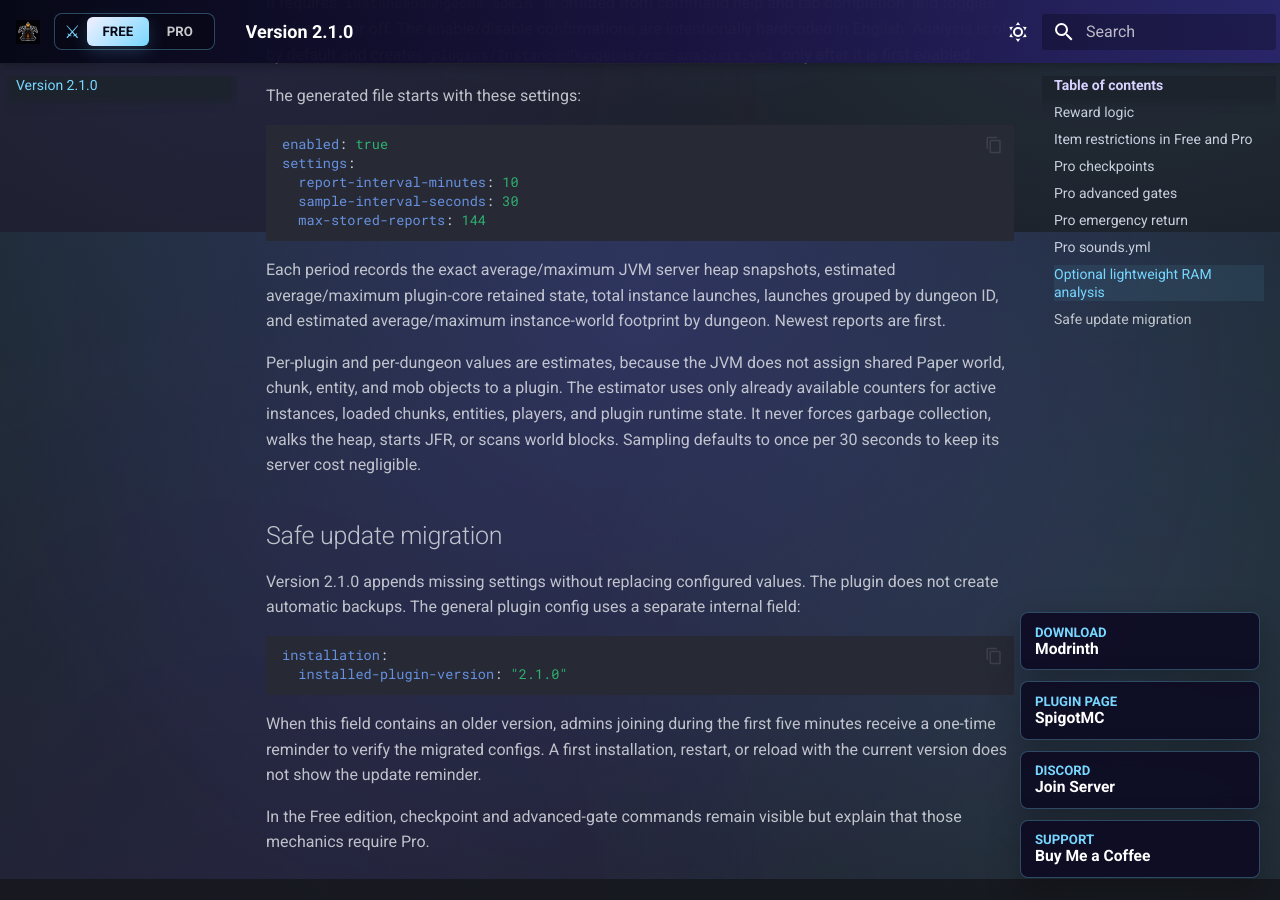
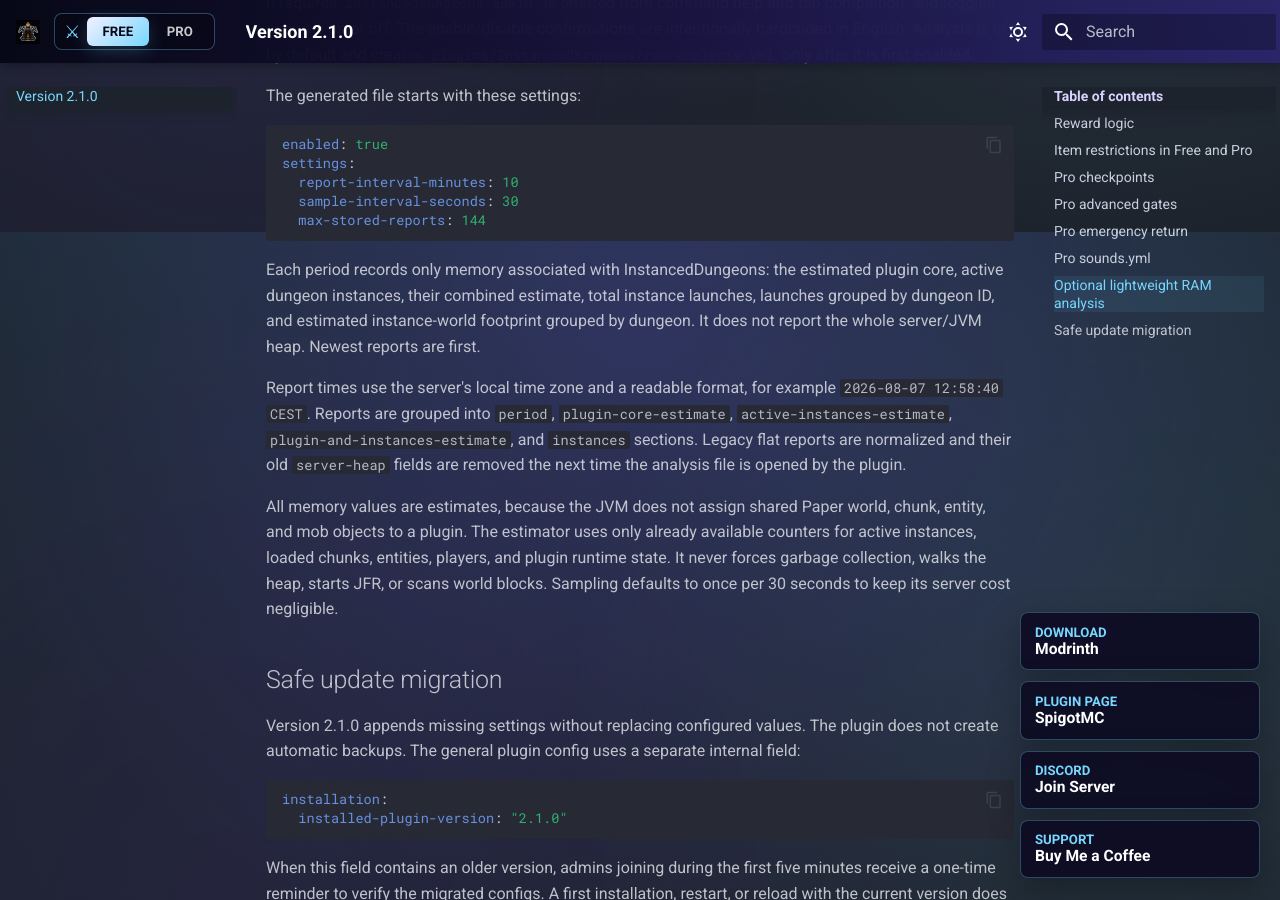
Before and after one commit to wertPL/InstancedDungeons-Docs, an MkDocs documentation site: the page built from docs/version-2.1.md, in a window 1280 px wide and 900 px high, scrolled down 5168 px. Built offline with MkDocs 1.6.1 and Material for MkDocs 9.7.7, drawn with Linux system fonts in a browser that asks for light colours.

Commit message:
Clarify plugin RAM analysis reports

````diff
--- a/docs/version-2.1.md
+++ b/docs/version-2.1.md
@@ -211,9 +211,11 @@ settings:
   max-stored-reports: 144
 ```
 
-Each period records the exact average/maximum JVM server heap snapshots, estimated average/maximum plugin-core retained state, total instance launches, launches grouped by dungeon ID, and estimated average/maximum instance-world footprint by dungeon. Newest reports are first.
+Each period records only memory associated with InstancedDungeons: the estimated plugin core, active dungeon instances, their combined estimate, total instance launches, launches grouped by dungeon ID, and estimated instance-world footprint grouped by dungeon. It does not report the whole server/JVM heap. Newest reports are first.
 
-Per-plugin and per-dungeon values are estimates, because the JVM does not assign shared Paper world, chunk, entity, and mob objects to a plugin. The estimator uses only already available counters for active instances, loaded chunks, entities, players, and plugin runtime state. It never forces garbage collection, walks the heap, starts JFR, or scans world blocks. Sampling defaults to once per 30 seconds to keep its server cost negligible.
+Report times use the server's local time zone and a readable format, for example `2026-08-07 12:58:40 CEST`. Reports are grouped into `period`, `plugin-core-estimate`, `active-instances-estimate`, `plugin-and-instances-estimate`, and `instances` sections. Legacy flat reports are normalized and their old `server-heap` fields are removed the next time the analysis file is opened by the plugin.
+
+All memory values are estimates, because the JVM does not assign shared Paper world, chunk, entity, and mob objects to a plugin. The estimator uses only already available counters for active instances, loaded chunks, entities, players, and plugin runtime state. It never forces garbage collection, walks the heap, starts JFR, or scans world blocks. Sampling defaults to once per 30 seconds to keep its server cost negligible.
 
 ## Safe update migration
 
````
Also changed, not shown: docs/complete-2-0-reference.md (+1 -1 lines), docs/pro/complete-2-0-reference.md (+2 -2 lines).
